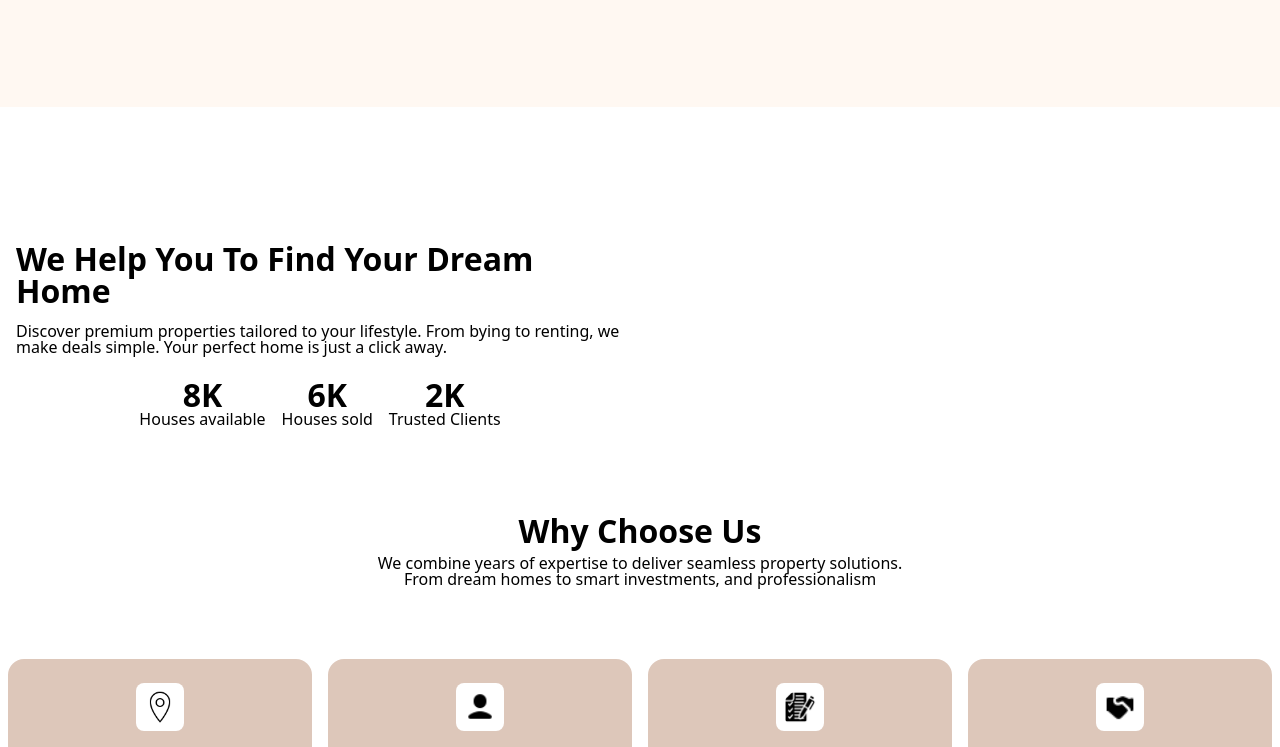
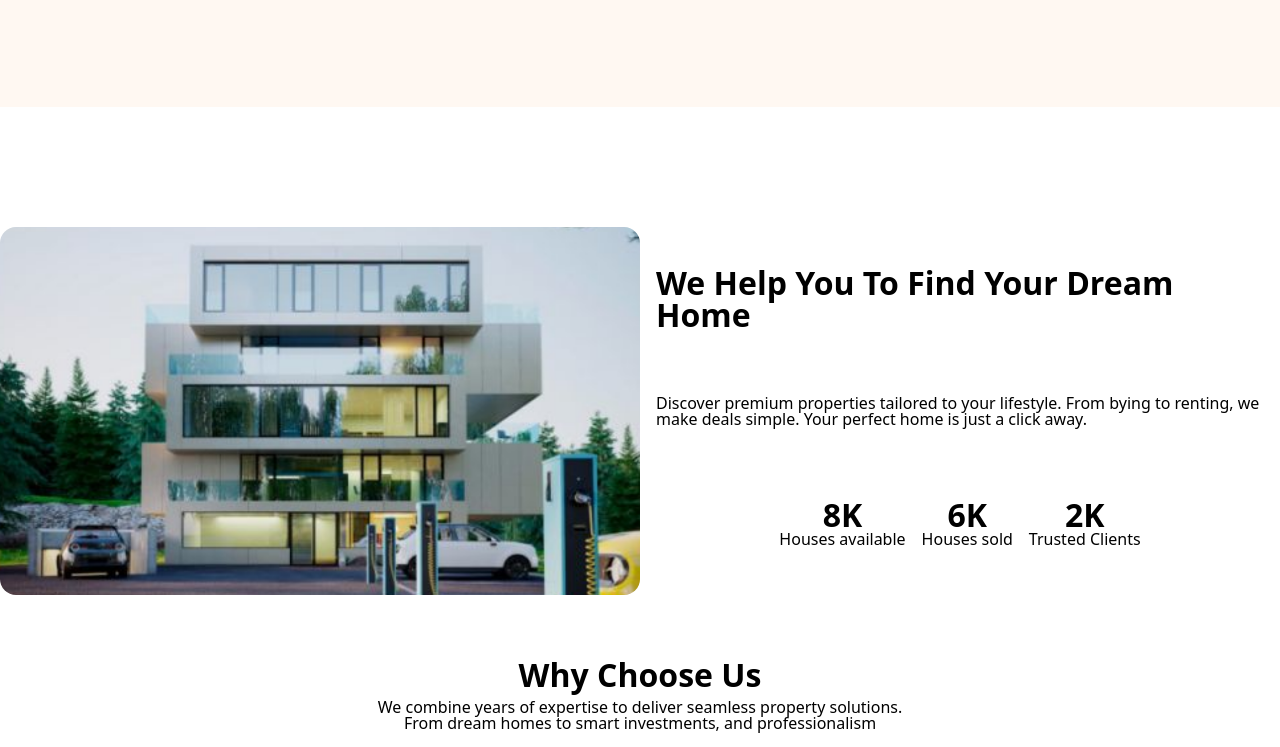
Before and after one commit to 2011Alexandrealvarenga/luxeville-react, a Next.js app: page / in a window 1280 px wide. Shown: the part 536-1283 px from the top of the page. Built offline with nearby package versions, Linux system fonts and the light colour scheme.

Commit message:
fixing error vercel

```diff
--- a/src/components/parts-site/help.tsx
+++ b/src/components/parts-site/help.tsx
@@ -1,4 +1,4 @@
-// import imgBanner from '../../assets/img/img-help.png';
+import imgBanner from '../../assets/img/img-help.PNG';
 import Icon_location from '../../assets/img/icons/marcador-50.png';
 import User_icon from '../../assets/img/icons/user.png';
 import Check_icon from '../../assets/img/icons/check-list.png';
@@ -9,7 +9,10 @@ export const Help = () =>{
     <section id="help" className="">
       <div className="container mx-auto">
         <div className="grid sm:grid-cols-2">
-
+          <img
+            src={imgBanner.src}
+            className='img-thumb no-border'
+          />
           <div className="content">
             <h2 className="title mb-4">We Help You To Find Your Dream Home</h2>
             <p className='mb-4'>Discover premium properties tailored to your lifestyle. From bying to renting, we make deals simple. Your perfect home is just a click away.</p>
```
Also changed, not shown: src/components/parts-site/testemonials.tsx (line endings or trailing spaces).
